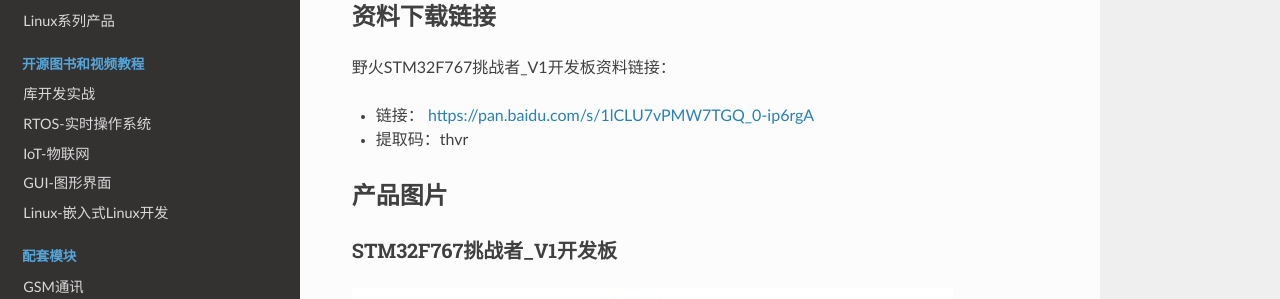
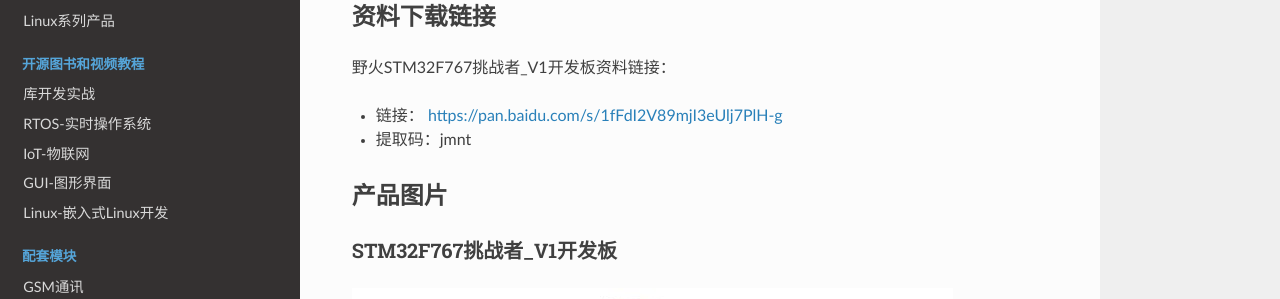
Before and after one commit to Embedfire/ebf_products, a Sphinx documentation site: the page built from documentation/stm32/ebf_stm32f767_tiaozhanzhe_v1.rst, in a window 1280 px wide and 1104 px high. Shown: the part 171-470 px from the top of the window. Built offline with Sphinx 7.4.7 and the Read the Docs theme 2.0.0, drawn with Linux system fonts in a browser that asks for light colours; pages that are not in the unit, such as notebooks, are missing from menus.

Commit message:
Update ebf_stm32f767_tiaozhanzhe_v1.rst

```diff
--- a/documentation/stm32/ebf_stm32f767_tiaozhanzhe_v1.rst
+++ b/documentation/stm32/ebf_stm32f767_tiaozhanzhe_v1.rst
@@ -7,8 +7,8 @@
 
 野火STM32F767挑战者_V1开发板资料链接：
 
-- 链接： https://pan.baidu.com/s/1lCLU7vPMW7TGQ_0-ip6rgA
-- 提取码：thvr
+- 链接： https://pan.baidu.com/s/1fFdI2V89mjI3eUlj7PlH-g
+- 提取码：jmnt
 
 产品图片
 --------
```
